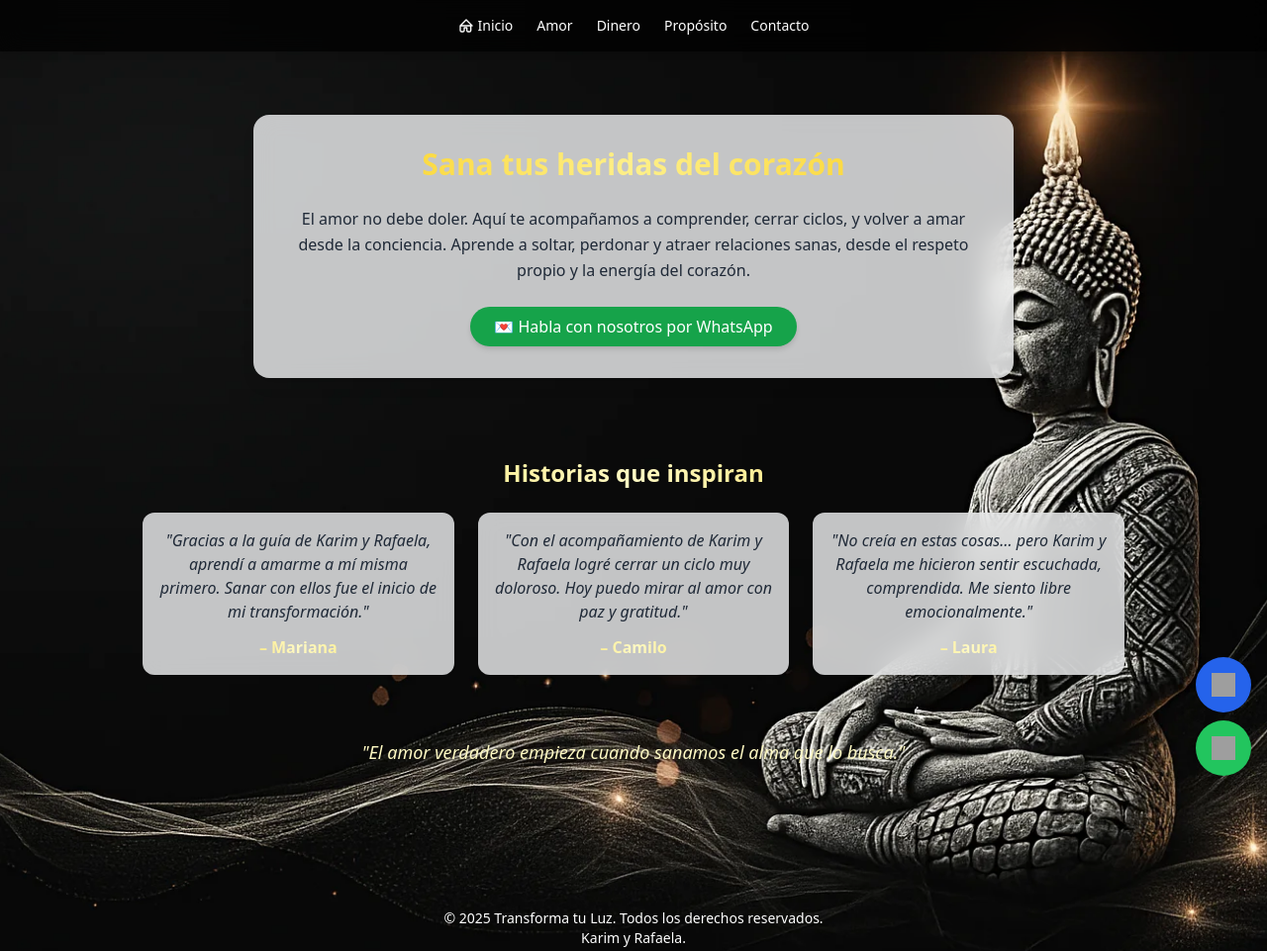
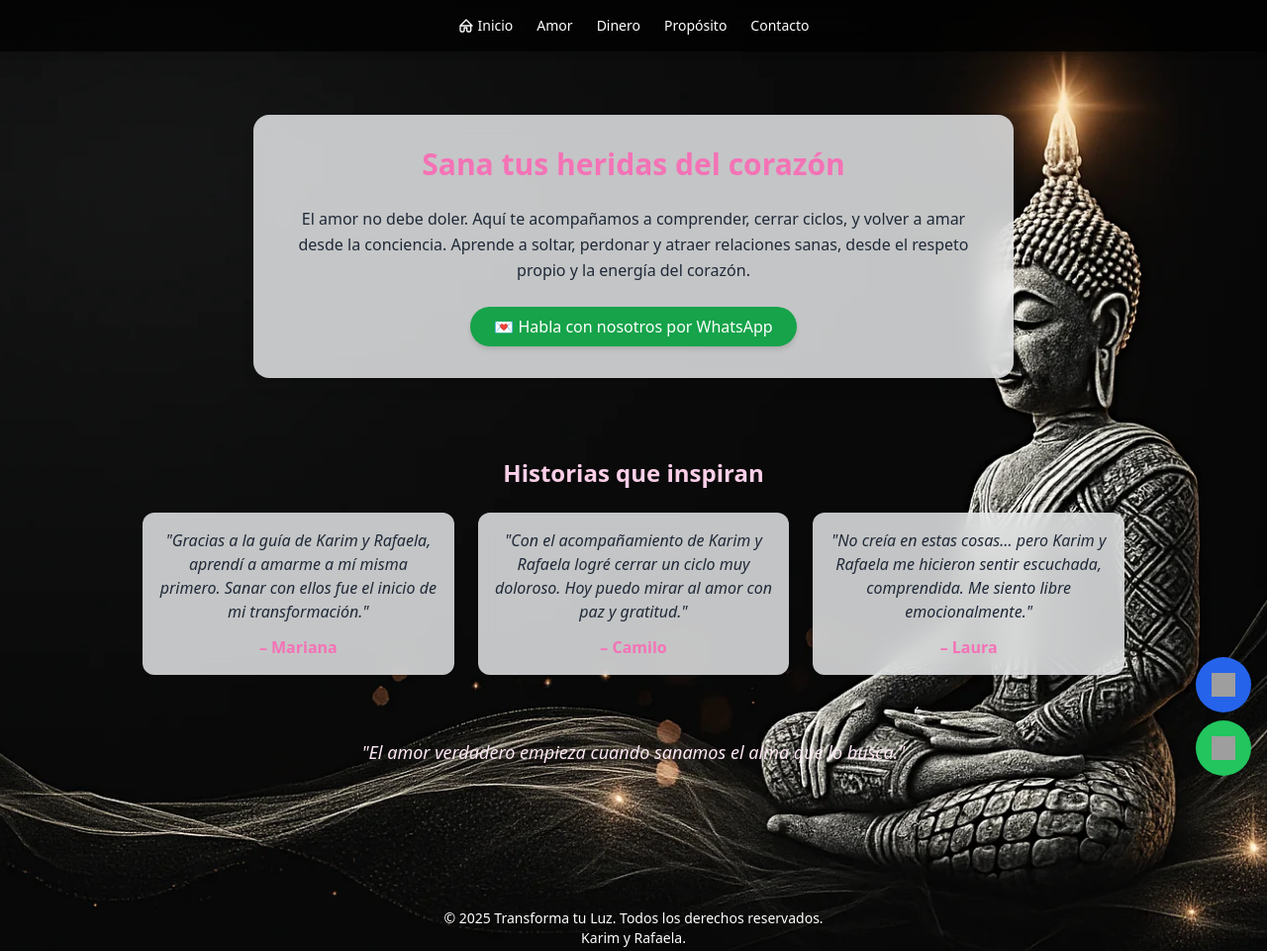
Before and after one commit to Egonzalezc97/transformaTuLuz, an Astro site: page /amor in a window 1280 px wide. Shown: the top 961 px of the page at 99% size. Built offline with nearby package versions, Linux system fonts and the light colour scheme; Astro itself is replaced by a stand-in of ours; grey boxes are pictures that could not be loaded.

Commit message:
amorpage v2

```diff
--- a/src/pages/amor.astro
+++ b/src/pages/amor.astro
@@ -19,9 +19,7 @@ import Navbar from '../components/Navbar.astro';
 
       <!-- Cuadro principal -->
       <div class="bg-gray-100/80 backdrop-blur-md rounded-2xl shadow-lg max-w-3xl w-full p-8 space-y-6 text-gray-800">
-        <h1 class="text-3xl font-bold bg-gradient-to-r from-yellow-400 via-yellow-200 to-yellow-400 text-transparent bg-clip-text">
-          Sana tus heridas del corazón
-        </h1>
+        <h1 class="text-3xl font-bold text-pink-400">Sana tus heridas del corazón</h1>
         <p class="text-base leading-relaxed">
           El amor no debe doler. Aquí te acompañamos a comprender, cerrar ciclos,
           y volver a amar desde la conciencia. Aprende a soltar, perdonar y atraer
@@ -38,33 +36,25 @@ import Navbar from '../components/Navbar.astro';
 
       <!-- Testimonios -->
       <section class="mt-20 max-w-5xl w-full px-4">
-        <h2 class="text-2xl font-semibold bg-gradient-to-r from-yellow-300 via-yellow-100 to-yellow-400 text-transparent bg-clip-text mb-6">
-          Historias que inspiran
-        </h2>
+        <h2 class="text-2xl font-semibold text-pink-200 mb-6">Historias que inspiran</h2>
         <div class="grid gap-6 md:grid-cols-3">
           <div class="bg-gray-100/80 backdrop-blur-md p-4 rounded-xl shadow text-gray-800">
             <p class="italic">"Gracias a la guía de Karim y Rafaela, aprendí a amarme a mí misma primero. Sanar con ellos fue el inicio de mi transformación."</p>
-            <span class="block mt-3 font-bold bg-gradient-to-r from-yellow-400 via-yellow-100 to-yellow-300 text-transparent bg-clip-text">
-              – Mariana
-            </span>
+            <span class="block mt-3 font-bold text-pink-400">– Mariana</span>
           </div>
           <div class="bg-gray-100/80 backdrop-blur-md p-4 rounded-xl shadow text-gray-800">
             <p class="italic">"Con el acompañamiento de Karim y Rafaela logré cerrar un ciclo muy doloroso. Hoy puedo mirar al amor con paz y gratitud."</p>
-            <span class="block mt-3 font-bold bg-gradient-to-r from-yellow-400 via-yellow-100 to-yellow-300 text-transparent bg-clip-text">
-              – Camilo
-            </span>
+            <span class="block mt-3 font-bold text-pink-400">– Camilo</span>
           </div>
           <div class="bg-gray-100/80 backdrop-blur-md p-4 rounded-xl shadow text-gray-800">
             <p class="italic">"No creía en estas cosas… pero Karim y Rafaela me hicieron sentir escuchada, comprendida. Me siento libre emocionalmente."</p>
-            <span class="block mt-3 font-bold bg-gradient-to-r from-yellow-400 via-yellow-100 to-yellow-300 text-transparent bg-clip-text">
-              – Laura
-            </span>
+            <span class="block mt-3 font-bold text-pink-400">– Laura</span>
           </div>
         </div>
       </section>
 
       <!-- Frase espiritual flotante -->
-      <section class="mt-16 text-yellow-100 text-lg italic text-center">
+      <section class="mt-16 text-pink-100 text-lg italic text-center">
         "El amor verdadero empieza cuando sanamos el alma que lo busca."
       </section>
     </main>
```
